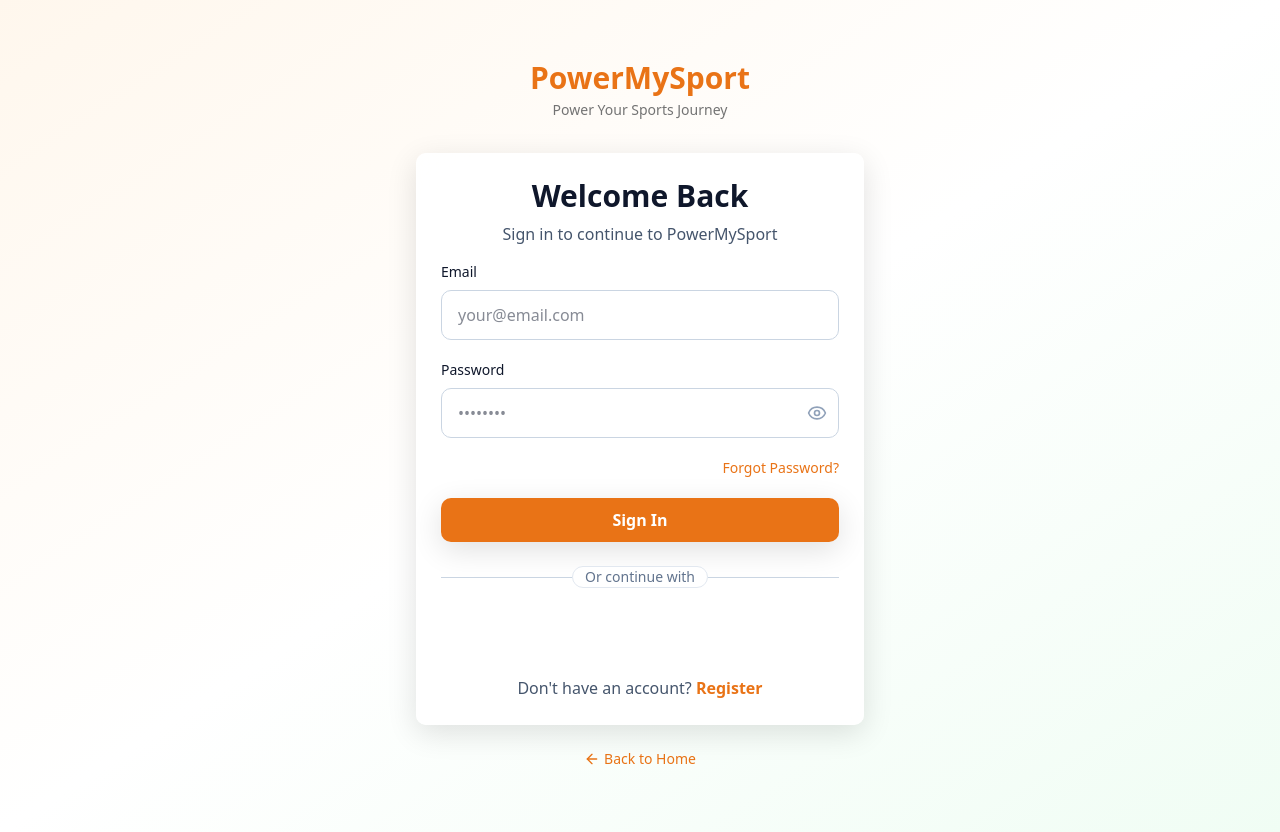
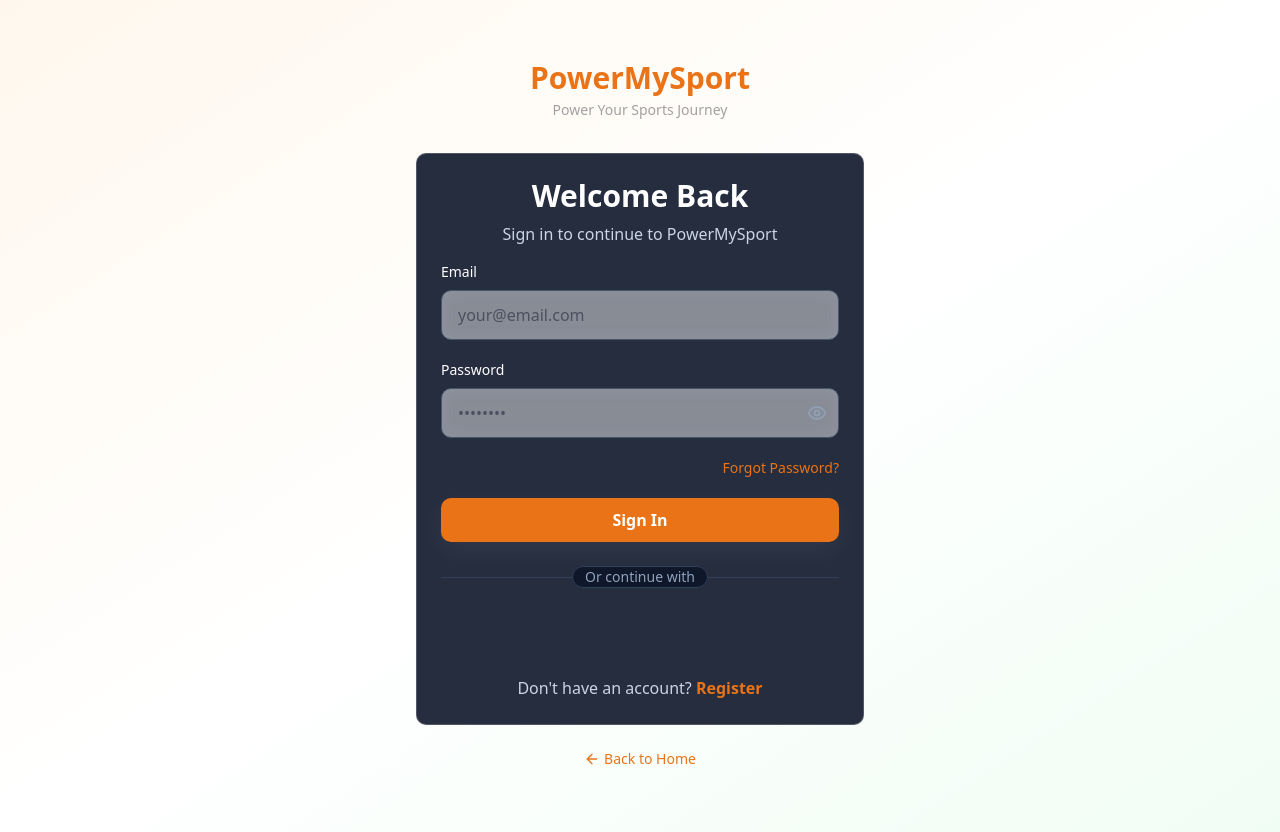
Before and after one commit to Jatin-1111/PowerMySport, a Next.js app in the folder client/: page /login in a window 1280 px wide. Built offline with nearby package versions, Linux system fonts and the light colour scheme; no server answers.

Commit message:
light mode removed

```diff
--- a/client/src/app/globals.css
+++ b/client/src/app/globals.css
@@ -12,41 +12,41 @@
   --turf-green: #22C55E;
   --error-red: #EF4444;
 
-  /* Semantic Colors */
-  --primary: oklch(0.205 0 0);
+  /* Semantic Colors — Dark Mode (default) */
   --success: var(--turf-green);
   --error: var(--error-red);
-  --card: oklch(1 0 0);
-  --card-foreground: oklch(0.145 0 0);
-  --muted: oklch(0.97 0 0);
-  --muted-foreground: oklch(0.556 0 0);
-  --border: oklch(0.922 0 0);
   --radius: 0.625rem;
-  --background: oklch(1 0 0);
-  --foreground: oklch(0.145 0 0);
-  --popover: oklch(1 0 0);
-  --popover-foreground: oklch(0.145 0 0);
-  --primary-foreground: oklch(0.985 0 0);
-  --secondary: oklch(0.97 0 0);
-  --secondary-foreground: oklch(0.205 0 0);
-  --accent: oklch(0.97 0 0);
-  --accent-foreground: oklch(0.205 0 0);
-  --destructive: oklch(0.577 0.245 27.325);
-  --input: oklch(0.922 0 0);
-  --ring: oklch(0.708 0 0);
-  --chart-1: oklch(0.646 0.222 41.116);
-  --chart-2: oklch(0.6 0.118 184.704);
-  --chart-3: oklch(0.398 0.07 227.392);
-  --chart-4: oklch(0.828 0.189 84.429);
-  --chart-5: oklch(0.769 0.188 70.08);
-  --sidebar: oklch(0.985 0 0);
-  --sidebar-foreground: oklch(0.145 0 0);
-  --sidebar-primary: oklch(0.205 0 0);
+  --background: oklch(0.145 0 0);
+  --foreground: oklch(0.985 0 0);
+  --card: oklch(0.205 0 0);
+  --card-foreground: oklch(0.985 0 0);
+  --popover: oklch(0.205 0 0);
+  --popover-foreground: oklch(0.985 0 0);
+  --primary: oklch(0.922 0 0);
+  --primary-foreground: oklch(0.205 0 0);
+  --secondary: oklch(0.269 0 0);
+  --secondary-foreground: oklch(0.985 0 0);
+  --muted: oklch(0.269 0 0);
+  --muted-foreground: oklch(0.708 0 0);
+  --accent: oklch(0.269 0 0);
+  --accent-foreground: oklch(0.985 0 0);
+  --destructive: oklch(0.704 0.191 22.216);
+  --border: oklch(1 0 0 / 10%);
+  --input: oklch(1 0 0 / 15%);
+  --ring: oklch(0.556 0 0);
+  --chart-1: oklch(0.488 0.243 264.376);
+  --chart-2: oklch(0.696 0.17 162.48);
+  --chart-3: oklch(0.769 0.188 70.08);
+  --chart-4: oklch(0.627 0.265 303.9);
+  --chart-5: oklch(0.645 0.246 16.439);
+  --sidebar: oklch(0.205 0 0);
+  --sidebar-foreground: oklch(0.985 0 0);
+  --sidebar-primary: oklch(0.488 0.243 264.376);
   --sidebar-primary-foreground: oklch(0.985 0 0);
-  --sidebar-accent: oklch(0.97 0 0);
-  --sidebar-accent-foreground: oklch(0.205 0 0);
-  --sidebar-border: oklch(0.922 0 0);
-  --sidebar-ring: oklch(0.708 0 0);
+  --sidebar-accent: oklch(0.269 0 0);
+  --sidebar-accent-foreground: oklch(0.985 0 0);
+  --sidebar-border: oklch(1 0 0 / 10%);
+  --sidebar-ring: oklch(0.556 0 0);
 }
 
 @theme inline {
@@ -106,39 +106,7 @@
   --radius-4xl: calc(var(--radius) + 16px);
 }
 
-.dark {
-  --background: oklch(0.145 0 0);
-  --foreground: oklch(0.985 0 0);
-  --card: oklch(0.205 0 0);
-  --card-foreground: oklch(0.985 0 0);
-  --popover: oklch(0.205 0 0);
-  --popover-foreground: oklch(0.985 0 0);
-  --primary: oklch(0.922 0 0);
-  --primary-foreground: oklch(0.205 0 0);
-  --secondary: oklch(0.269 0 0);
-  --secondary-foreground: oklch(0.985 0 0);
-  --muted: oklch(0.269 0 0);
-  --muted-foreground: oklch(0.708 0 0);
-  --accent: oklch(0.269 0 0);
-  --accent-foreground: oklch(0.985 0 0);
-  --destructive: oklch(0.704 0.191 22.216);
-  --border: oklch(1 0 0 / 10%);
-  --input: oklch(1 0 0 / 15%);
-  --ring: oklch(0.556 0 0);
-  --chart-1: oklch(0.488 0.243 264.376);
-  --chart-2: oklch(0.696 0.17 162.48);
-  --chart-3: oklch(0.769 0.188 70.08);
-  --chart-4: oklch(0.627 0.265 303.9);
-  --chart-5: oklch(0.645 0.246 16.439);
-  --sidebar: oklch(0.205 0 0);
-  --sidebar-foreground: oklch(0.985 0 0);
-  --sidebar-primary: oklch(0.488 0.243 264.376);
-  --sidebar-primary-foreground: oklch(0.985 0 0);
-  --sidebar-accent: oklch(0.269 0 0);
-  --sidebar-accent-foreground: oklch(0.985 0 0);
-  --sidebar-border: oklch(1 0 0 / 10%);
-  --sidebar-ring: oklch(0.556 0 0);
-}
+
 
 @layer base {
   * {
--- a/client/src/app/layout.tsx
+++ b/client/src/app/layout.tsx
@@ -92,7 +92,7 @@
   children: React.ReactNode;
 }>) {
   return (
-    <html lang="en">
+    <html lang="en" className="dark">
       <body
         className={`${geistSans.variable} ${geistMono.variable} antialiased`}
       >
```
